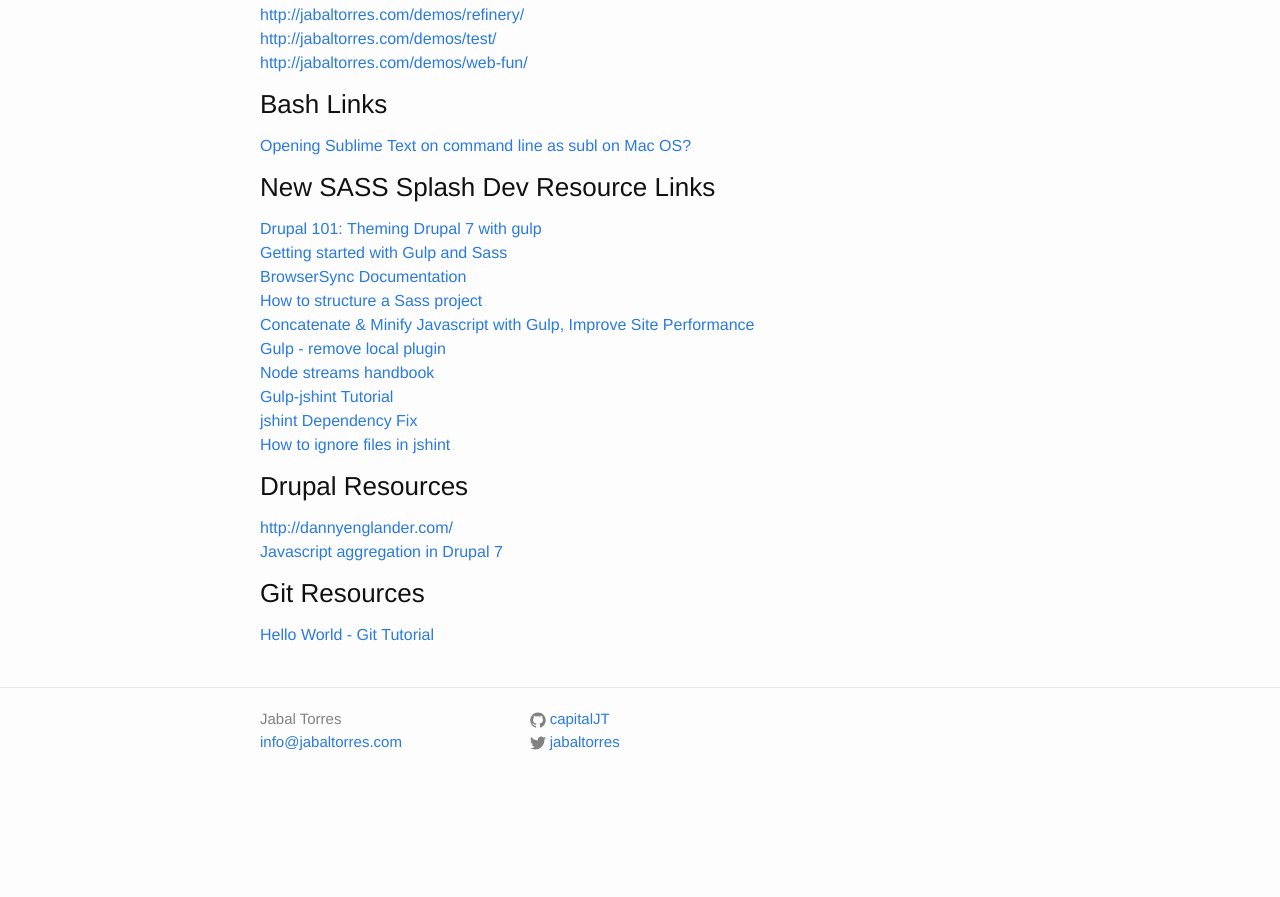
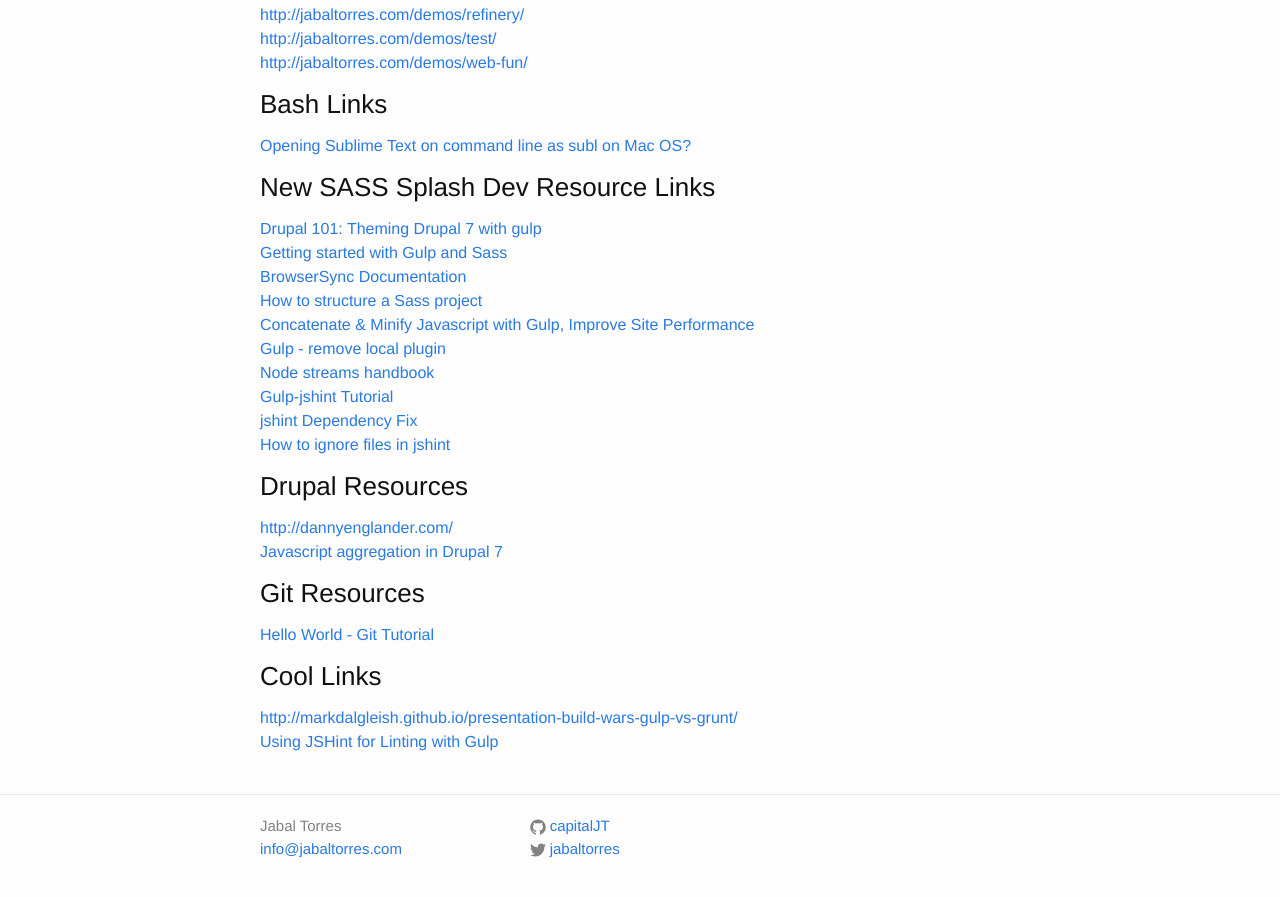
Before and after one commit to capitalJT/capitaljt.github.io, a Jekyll site: the page built from links.md, in a window 1280 px wide and 900 px high, scrolled down 641 px. Shown: the top 897 px of the window. Built offline with Jekyll 4.4.1, drawn with Linux system fonts in a browser that asks for light colours; nearby versions of some CDN libraries; a style sheet for code colours, icons or effects is not loaded; before the commit the page ends 1434 px from its top, so only the background shows below that.

Commit message:
Update links.md

```diff
--- a/links.md
+++ b/links.md
@@ -55,3 +55,8 @@
 
 ### Git Resources
 [Hello World - Git Tutorial](https://guides.github.com/activities/hello-world/)
+
+
+### Cool Links
+[http://markdalgleish.github.io/presentation-build-wars-gulp-vs-grunt/](http://markdalgleish.github.io/presentation-build-wars-gulp-vs-grunt/)
+[Using JSHint for Linting with Gulp](https://egghead.io/lessons/javascript-using-jshint-for-linting-with-gulp)
```
